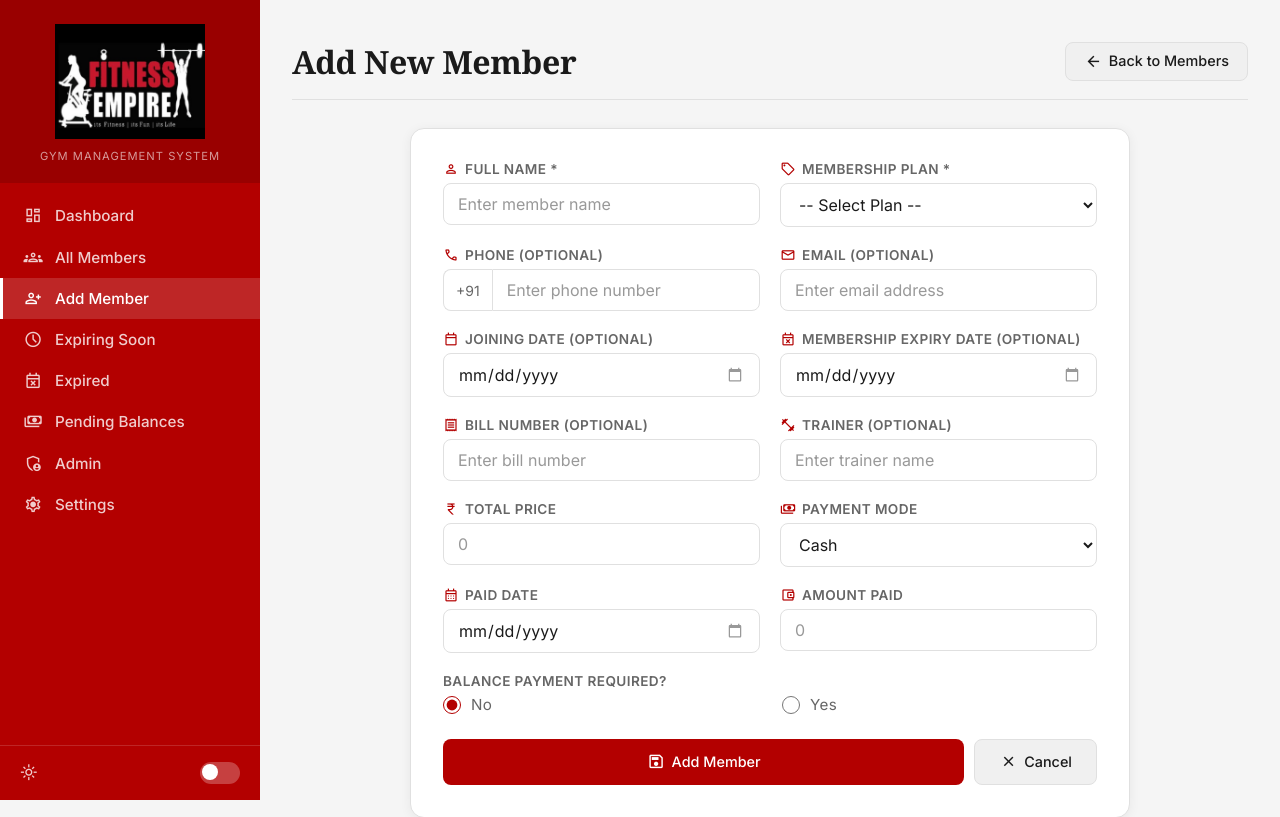
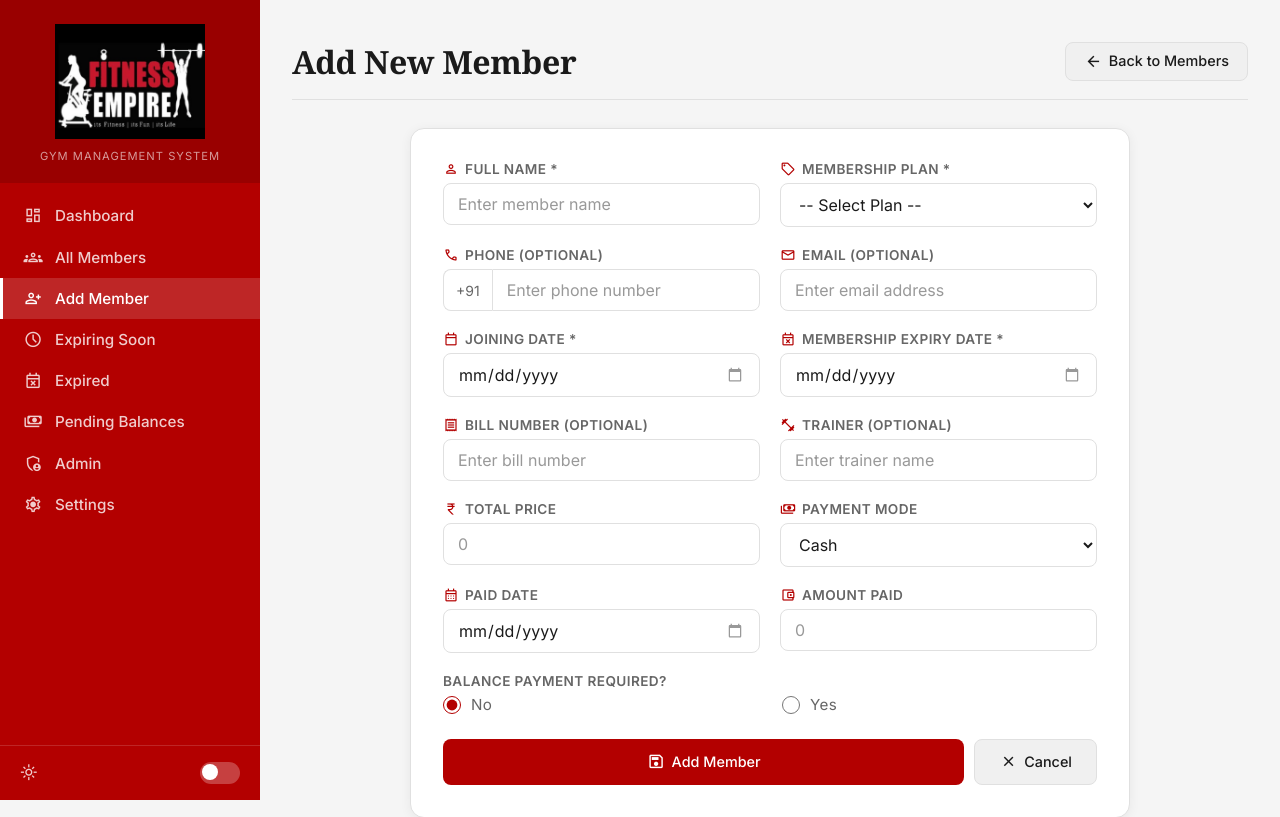
Before and after one commit to maay-h/Fitness-Empire, a Flask app: page /members/add in a window 1280 px wide. Shown: the top 817 px of the page. Run offline with Flask 3, Linux system fonts and the light colour scheme; the visitor is signed in with stand-in values (Sample User, id 1); data that the repository does not hold is empty; some libraries are stand-ins or nearby versions.

Commit message:
Make joining_date and expiry_date required fields

```diff
--- a/templates/add_member.html
+++ b/templates/add_member.html
@@ -38,12 +38,12 @@
         </div>
         <div class="form-row">
             <div class="form-group">
-                <label><span class="material-symbols-outlined">calendar_today</span> Joining Date (optional)</label>
-                <input type="date" id="joining_date" name="joining_date" class="form-control">
+                <label><span class="material-symbols-outlined">calendar_today</span> Joining Date *</label>
+                <input type="date" id="joining_date" name="joining_date" class="form-control" required>
             </div>
             <div class="form-group">
-                <label><span class="material-symbols-outlined">event_busy</span> Membership Expiry Date (optional)</label>
-                <input type="date" id="expiry_date" name="expiry_date" class="form-control">
+                <label><span class="material-symbols-outlined">event_busy</span> Membership Expiry Date *</label>
+                <input type="date" id="expiry_date" name="expiry_date" class="form-control" required>
             </div>
         </div>
         <div class="form-row">
```
